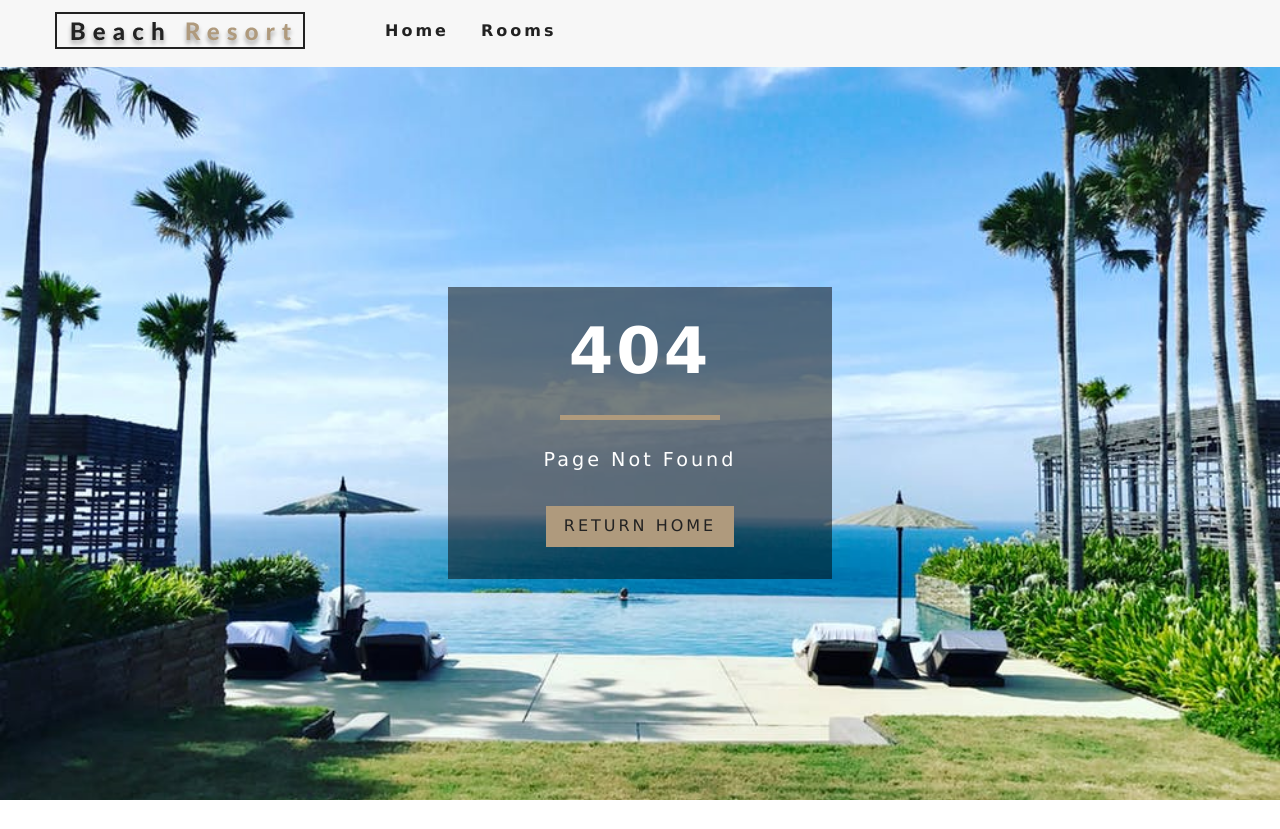
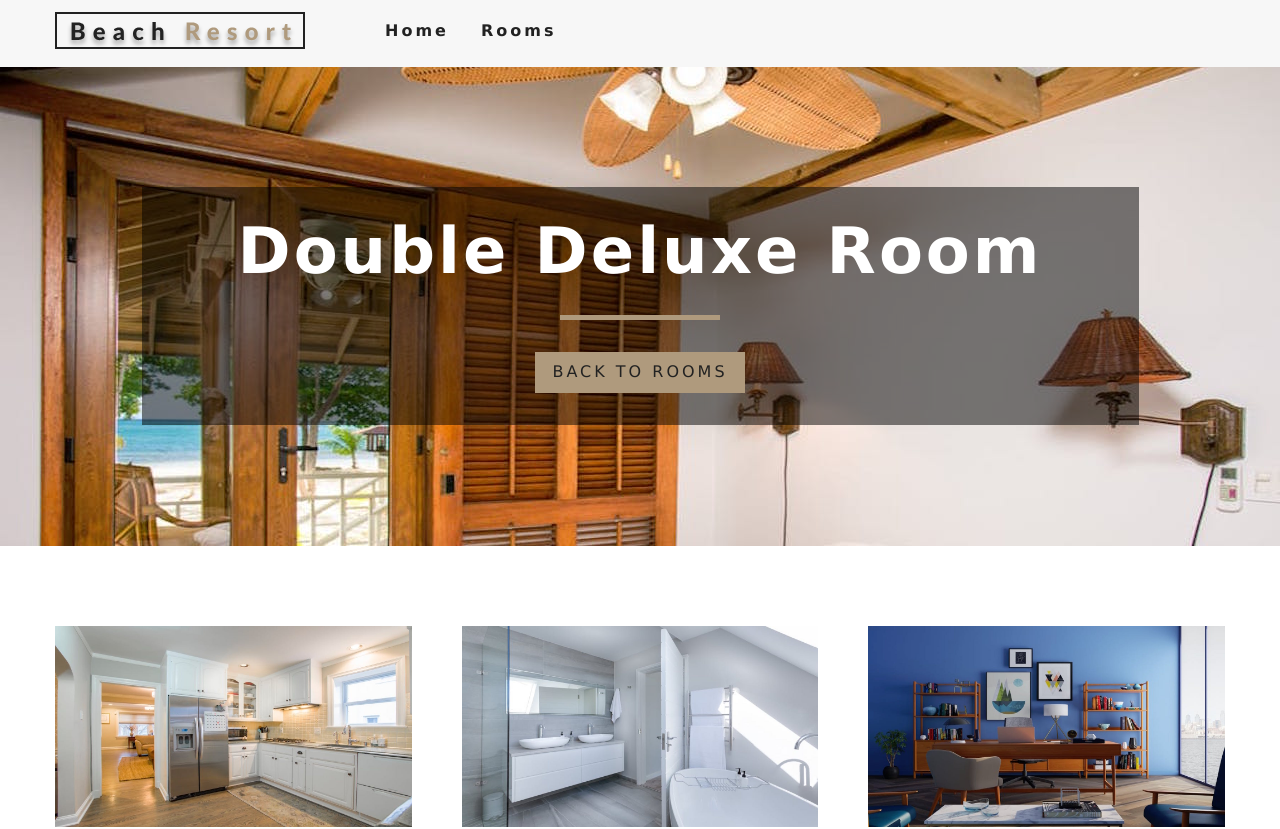
Before and after one commit to TracyZUMBU/resort, a React (Create React App) app: page /rooms/double-deluxe in a window 1280 px wide. Before the commit this address had no page. Shown: the top 829 px of the page. Before the commit the page ends 800 px from the top, so only its background shows below. Built offline with nearby package versions, Linux system fonts and the light colour scheme.

Commit message:
changed routes, changed Home component

```diff
--- a/src/App.js
+++ b/src/App.js
@@ -17,7 +17,7 @@ function App() {
     <Switch>
       <Route exact path='/' component={Home}/>
       <Route exact path='/rooms/' component={Rooms}/>
-      <Route exact path='/single-room/:slug' component={SingleRoom}/>
+      <Route exact path='/rooms/:slug' component={SingleRoom}/>
       <Route component={Error}/>
     </Switch>
     </>
--- a/src/components/StyledHero.js
+++ b/src/components/StyledHero.js
@@ -1,12 +1,13 @@
-import styled from "styled-components"
-import defaultImg from "../images/room-1.jpeg"
 
-const Styledhero = styled.header`
-min-height: 60vh;
-background: url(${props => props.img}) center/ cover no-repeat;
-display: flex;
-align-items: center;
-justify-content: center;
-`
+import styled from "styled-components";
+import defaultImg from "../images/room-1.jpeg";
+const StyledHero = styled.header`
+  min-height: 60vh;
+  /* background: url(${defaultImg}); */
+  background: url(${props => (props.img ? props.img : defaultImg)});
+  display: flex;
+  align-items: center;
+  justify-content: center;
+`;
 
-export default Styledhero;
+export default StyledHero;
--- a/src/pages/Home.js
+++ b/src/pages/Home.js
@@ -1,28 +1,26 @@
-import React from 'react'
-import { Link } from 'react-router-dom'
-
-import Hero from "../components/Hero"
-import Banner from "../components/Banner"
-import Services from "../components/Services"
-import FeaturedRooms from '../components/FeaturedRooms'
-import Button from "../components/StyledHero"
-
-
-export const Home = () => {
+import React from "react";
+import { Link } from "react-router-dom";
+import Hero from "../components/Hero";
+import Banner from "../components/Banner";
+import Services from "../components/Services";
+import FeaturedRooms from "../components/FeaturedRooms";
+const home = () => {
   return (
     <>
       <Hero>
-           <Banner title="luxurious rooms" subtitle="deluxe rooms starting at 299€">
-               <Link to="/home" className="btn-primary">
+        <Banner
+          title="luxurious rooms"
+          subtitle="deluxe rooms starting at $299"
+        >
+          <Link to="/rooms" className="btn-primary">
             our rooms
           </Link>
         </Banner>
       </Hero>
-       <Services/>
-       <FeaturedRooms/>
+      <Services />
+      <FeaturedRooms />
+    </>
+  );
+};
 
-        </>
-    )
-}
-
-export default Home
+export default home;
```
Lines whose indentation alone changed are shown as unchanged.
